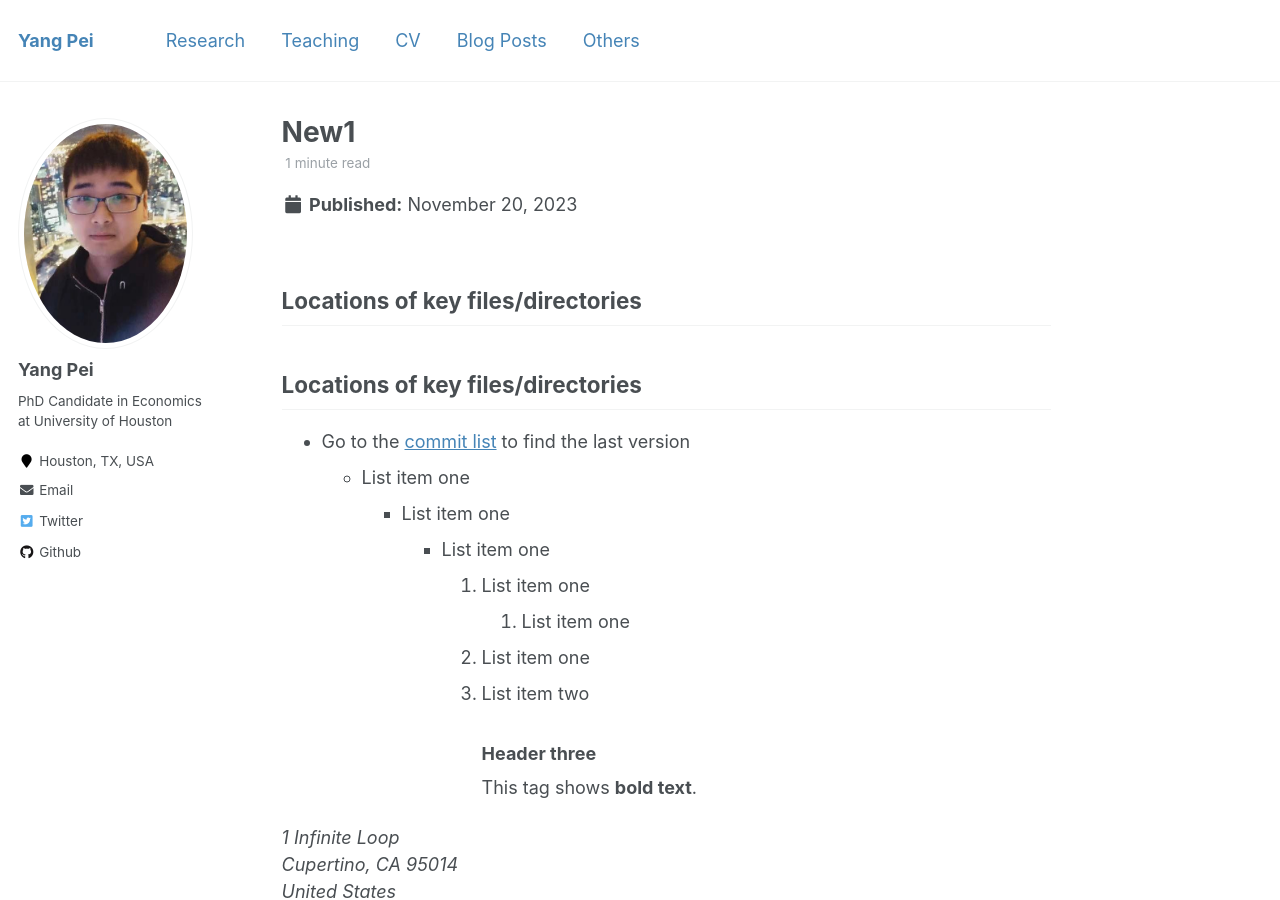
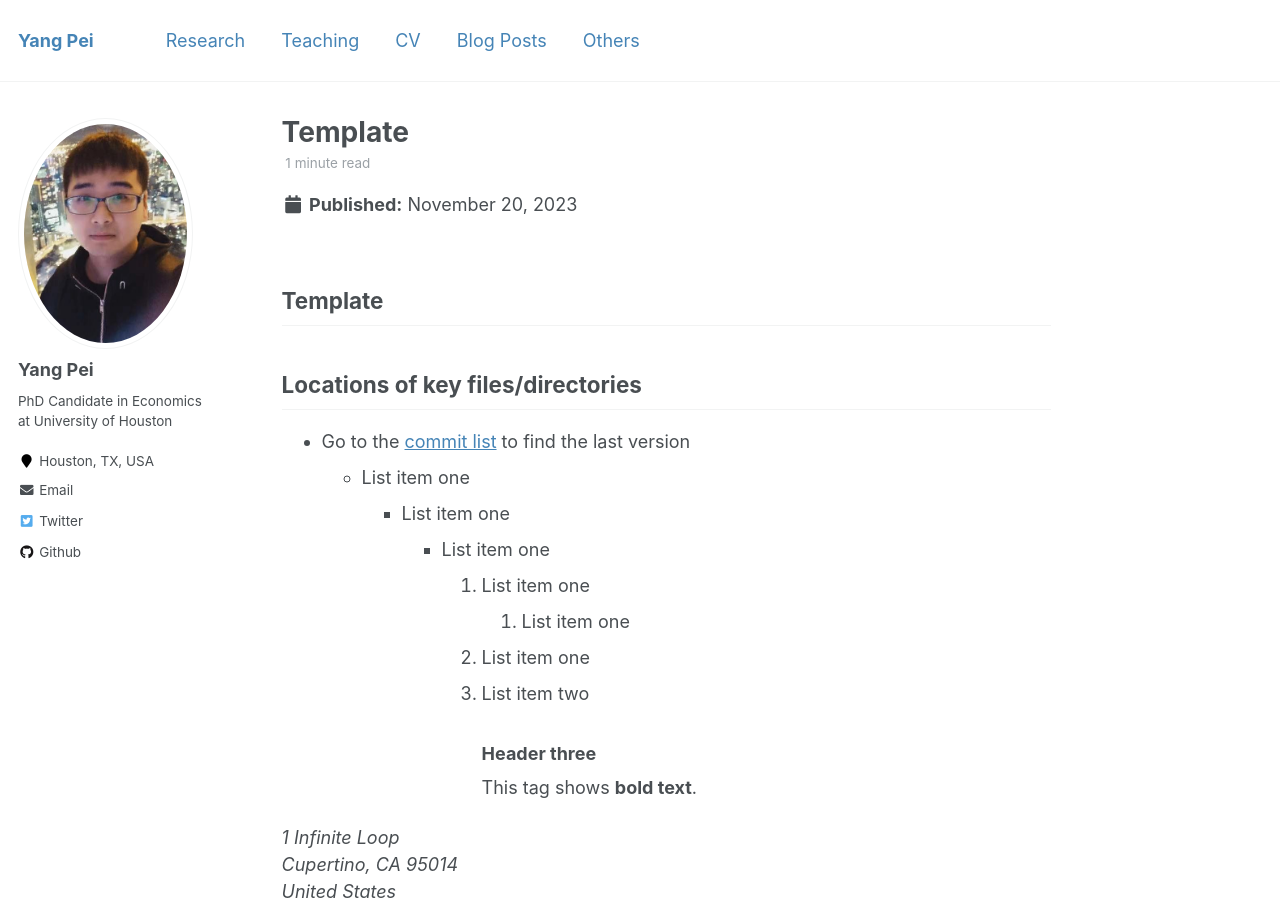
Before and after one commit to ypei1/ypei1.github.io, a Jekyll site: the page built from _posts/2023-11-20-test-2.md, in a window 1280 px wide and 900 px high. Built offline with Jekyll 4.4.1, drawn with Linux system fonts in a browser that asks for light colours.

Commit message:
Update 2023-11-20-test-2.md

```diff
--- a/_posts/2023-11-20-test-2.md
+++ b/_posts/2023-11-20-test-2.md
@@ -1,5 +1,5 @@
 ---
-title: 'New1'
+title: 'Template'
 date: 2023-11-20
 permalink: /posts/2023/11/testlink/
 tags:
@@ -7,7 +7,7 @@ tags:
 ---
 
 
-## Locations of key files/directories
+## Template
 
 ## Locations of key files/directories
 * Go to the [commit list](https://github.com/academicpages/academicpages.github.io/commits/master)  to find the last version
```
